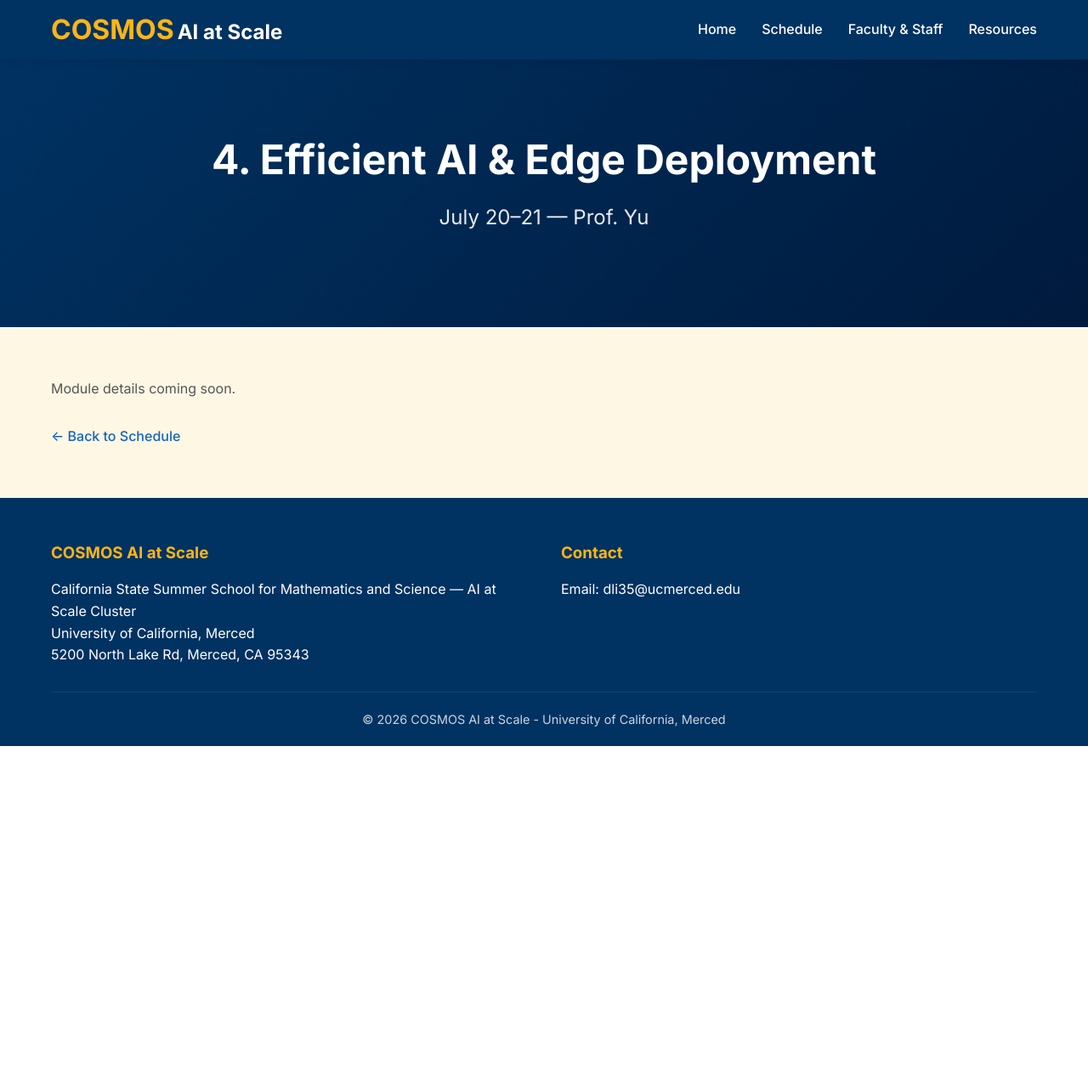
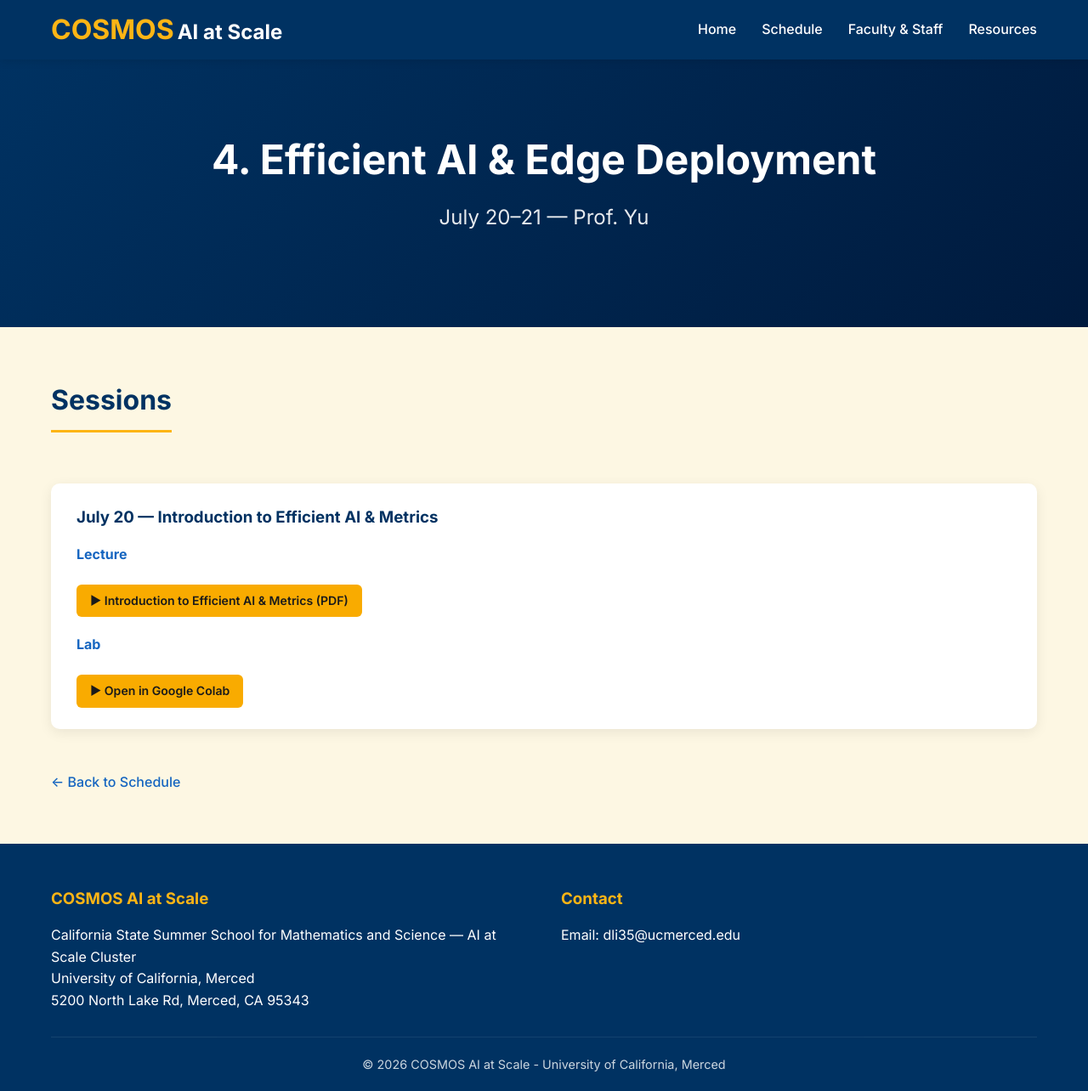
Before and after one commit to cosmos-ai-ucm/cosmos-ai-ucm.github.io, a Jekyll site: the page built from modules/efficient-ai.html, in a window 1280 px wide and 1284 px high. Shown: the whole window at 85% size. Built offline with Jekyll 4.4.1, drawn with Linux system fonts in a browser that asks for light colours.

Commit message:
add efficient ai july 20

```diff
--- a/modules/efficient-ai.html
+++ b/modules/efficient-ai.html
@@ -12,7 +12,33 @@
 
 <section class="about">
   <div class="container">
-    <p style="color:var(--text-light);">Module details coming soon.</p>
+    <h2 class="section-title">Sessions</h2>
+
+    <div class="activity-list">
+
+      <!-- July 20 -->
+      <div class="activity-item">
+        <h3>July 20 &mdash; Introduction to Efficient AI &amp; Metrics</h3>
+
+        <h4 style="margin-top:16px;color:var(--accent-color);">Lecture</h4>
+        <p style="margin-top:10px;">
+          <a class="colab-link" href="/modules/efficient_ai_intro%26metrics.pdf" target="_blank" rel="noopener">
+            &#9654; Introduction to Efficient AI &amp; Metrics (PDF)
+          </a>
+        </p>
+
+        <h4 style="margin-top:20px;color:var(--accent-color);">Lab</h4>
+        <p style="margin-top:10px;">
+          <a class="colab-link"
+             href="https://colab.research.google.com/drive/10xQbkjX172FtOqEK1s_Qv5YldnhbhFbE?usp=sharing"
+             target="_blank" rel="noopener">
+            &#9654; Open in Google Colab
+          </a>
+        </p>
+      </div>
+
+    </div>
+
     <a class="back-link" href="/schedule">&larr; Back to Schedule</a>
   </div>
 </section>
```
Also changed, not shown: 1 other file.
